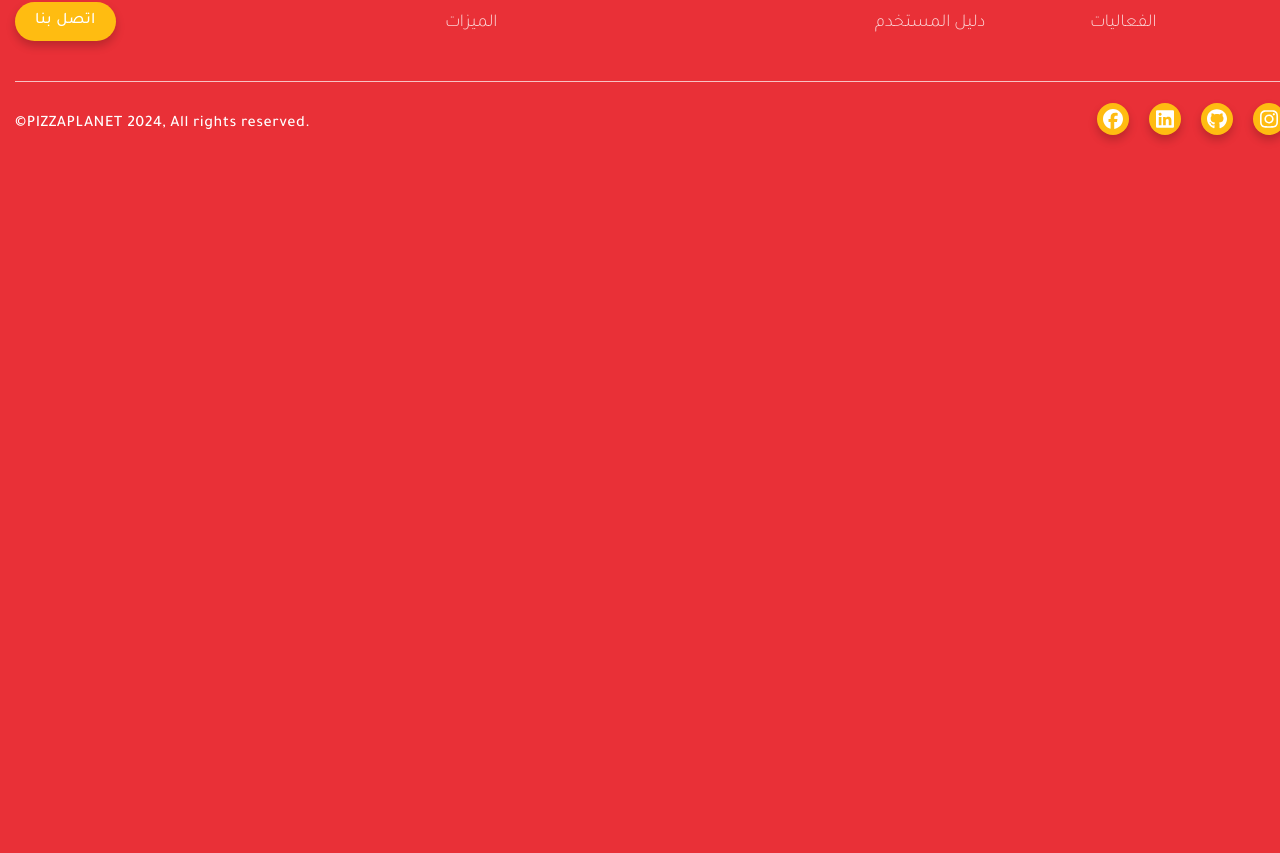
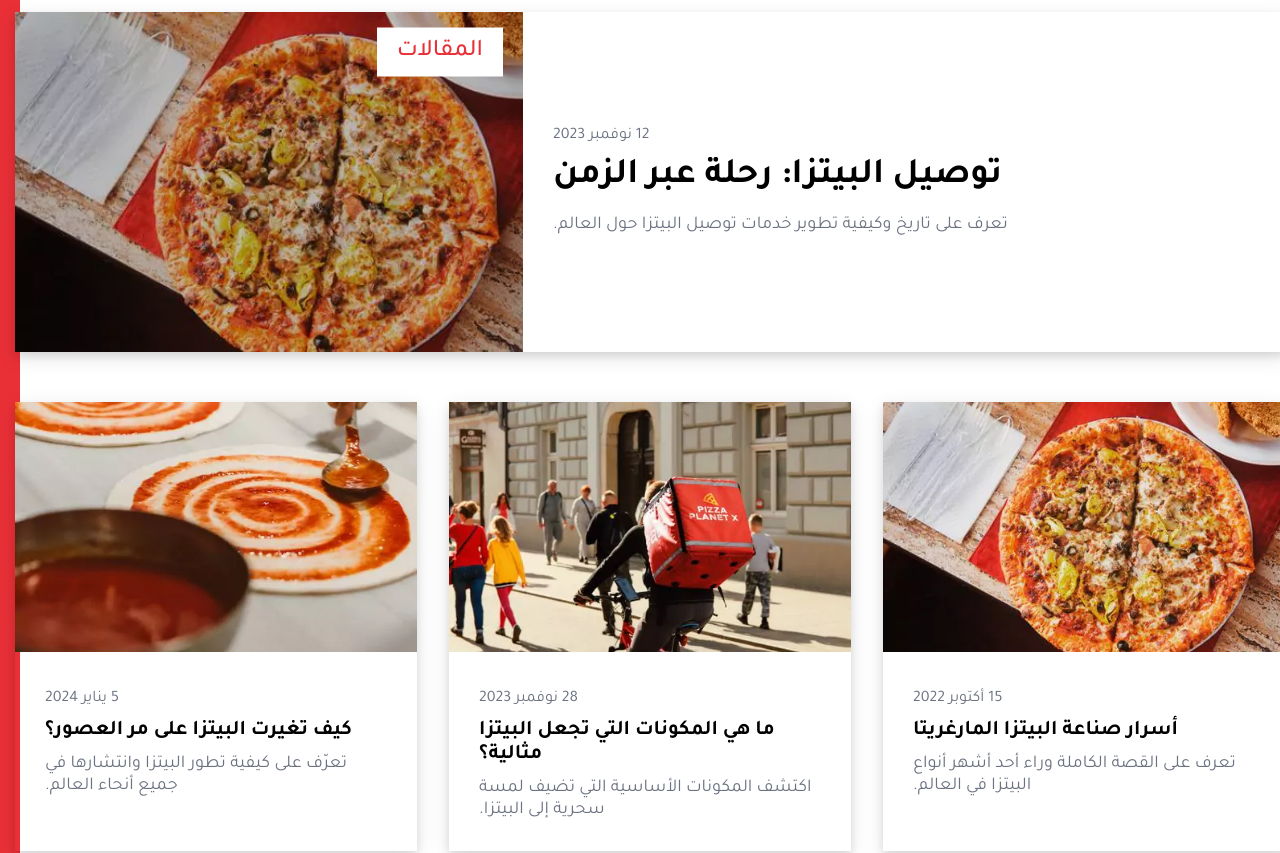
Before and after one commit to Mohda24/Pizza-Planet-Website, a React (Vite) app: page / in a window 1280 px wide. Shown: the part 5759-6612 px from the top of the page. Before the commit the page ends 5956 px from the top, so only its background shows below. Built offline with nearby package versions, Linux system fonts and the light colour scheme; a web font is replaced by a local one.

Commit message:
i add section of articles

```diff
--- a/src/Assets/Images/pizzaImages.js
+++ b/src/Assets/Images/pizzaImages.js
@@ -21,5 +21,8 @@ import p2 from './p2.webp';
 import p3 from './p3.webp';
 import pizzaBigMen from './pizzaBigMen.webp';
 import Tastingpizza from './home-pizzalplanet.webp';
+import firstPizza from './first-pizza.webp';
+import pizzaDelivery from './pizza-delivery.webp';
+import iconicPizzas from './iconic-pizzas-p-500.webp';
 
-export {r1, r2, r3, r4, r5, r6, r7, r8, r9, r10, r11, r12, r13, r14, r15, r16,zayton,pizza,p1,p2,p3,pizzaBigMen,Tastingpizza};
+export {r1, r2, r3, r4, r5, r6, r7, r8, r9, r10, r11, r12, r13, r14, r15, r16,zayton,pizza,p1,p2,p3,pizzaBigMen,Tastingpizza,firstPizza,pizzaDelivery,iconicPizzas};
--- a/src/Components/Pages/Home/Home.jsx
+++ b/src/Components/Pages/Home/Home.jsx
@@ -4,6 +4,7 @@ import SectionPizzaPlanet from './SectionPizzaPlanet/SectionPizzaPlanet'
 import SectionPizzaAdresse from './SectionPizzaAdresse/SectionPizzaAdresse'
 import SectionBrowse from './SectionBrowse/SectionBrowse'
 import SectionTasting from './SectionTasting/SectionTasting'
+import SectionArticles from './SectionArticles/SectionArticles'
 
 
 
@@ -17,6 +18,7 @@ function Home() {
                 <SectionPizzaAdresse/>
                 <SectionBrowse/>
                 <SectionTasting/>
+                <SectionArticles/>
         </main>
         </>
     )
--- /dev/null
+++ b/src/Components/Pages/Home/SectionArticles/Article/Article.jsx
@@ -0,0 +1,19 @@
+import React from 'react'
+import s from './Article.module.scss'
+
+function Article({img,date, title, content}) {
+    return (
+        <article className={s.article}>
+            <img src={img} loading='lazy' alt={`Image of Article ${img.split(".")[0]}`} />
+            <div className={s.articleContent}>
+                <span>{date}</span>
+                <h4>{title}</h4>
+                <p>{content}</p>
+
+            </div>
+
+        </article>
+    )
+}
+
+export default Article
--- /dev/null
+++ b/src/Components/Pages/Home/SectionArticles/Article/Article.module.scss
@@ -0,0 +1,51 @@
+@import "../../../../../Styles/mixin.scss";
+
+// style for Article
+.article{
+    box-shadow: 0px 4px 8px rgba(0, 0, 0, 0.1), 0px 6px 20px rgba(0, 0, 0, 0.1);
+    cursor: pointer;
+
+
+    &>img{
+        width: 100%;
+        height: 15.625rem;
+    }
+
+    // style for article content
+
+    .articleContent{
+        padding: 1.875rem;
+        text-align: left;
+
+        // style for article Date
+        &>span{
+            color:rgb(107, 114, 128);
+            font-size: 1rem;
+            font-weight: 400;
+        }
+        // style for article title
+        &>h4{
+            font-size: 1.3rem;
+            font-weight: 700;
+            margin-top: 0.625rem;
+            margin-bottom: 0.625rem;
+            transition: color 0.3s ease;
+            -webkit-transition: color 0.3s ease;
+            -moz-transition: color 0.3s ease;
+            -ms-transition: color 0.3s ease;
+            -o-transition: color 0.3s ease;
+
+            &:hover{
+                color:var(----bg-color-hex,red);
+            }
+
+        }
+        // style for article content
+        &>p{
+            font-size: 1.125rem;
+            font-weight: 400;
+            color:rgb(107, 114, 128);
+        }
+    }
+
+}
--- /dev/null
+++ b/src/Components/Pages/Home/SectionArticles/BigArticle/BigArticle.jsx
@@ -0,0 +1,27 @@
+import React from 'react'
+import s from './BigArticle.module.scss'
+import Button from '../../../../shared/button/Button'
+
+function BigArticle({img,date, title, content}) {
+    return (
+        <article className={s.BigArticle}>
+            <div className={s.image}>
+                <button> المقالات </button>
+                <img src={img} alt="Image of Article" />
+            </div>
+
+            <div className={s.articleContent}>
+                <span>{date}</span>
+                <h4>{title}</h4>
+                <p>{content}</p>
+
+            </div>
+
+
+
+
+        </article>
+    )
+}
+
+export default BigArticle
--- /dev/null
+++ b/src/Components/Pages/Home/SectionArticles/BigArticle/BigArticle.module.scss
@@ -0,0 +1,115 @@
+@import "../../../../../Styles/mixin.scss";
+
+// style for bigarticle
+.BigArticle{
+    display: flex;
+    flex-direction: row-reverse;
+    align-items: center;
+    margin-top: 3.125rem;
+    box-shadow: 0px 4px 8px rgba(0, 0, 0, 0.1), 0px 6px 20px rgba(0, 0, 0, 0.1);
+
+
+    @include small {
+        flex-direction: column;
+        align-items: flex-end;
+    }
+}
+// style for BigArticle Image
+
+.image{
+    width: 40%;
+    height: 21.25rem;
+    position: relative;
+    overflow: hidden;
+
+    @include small {
+        width: 100%;
+        height: 15.625rem;
+    }
+
+    img{
+        transition: transform 0.2s ease-in;
+        -webkit-transition: transform 0.2s ease-in;
+        -moz-transition: transform 0.2s ease-in;
+        -ms-transition: transform 0.2s ease-in;
+        -o-transition: transform 0.2s ease-in;
+}
+
+    &:hover{
+        &>img{
+            transform: scale(1.1);
+        }
+    }
+
+    &::before{
+        content: "";
+        position: absolute;
+        top: 0;
+        left: 0;
+        width: 100%;
+        height: 100%;
+        background-color:rgba(0, 0, 0, 0.2);
+        z-index: 99;
+
+    }
+
+    &>button{
+        position: absolute;
+        top: 2.5rem;
+        right: 1.25rem;
+        transform: translateY(-50%);
+        background-color: white;
+        color: var(----bg-color-hex,#e93037);
+        border: none;
+        padding: 0.625rem 1.25rem;
+        font-size: 1.5rem;
+        font-weight: 500;
+        -webkit-transform: translateY(-50%);
+        -moz-transform: translateY(-50%);
+        -ms-transform: translateY(-50%);
+        -o-transform: translateY(-50%);
+        cursor: pointer;
+        z-index: 999999;
+}
+}
+   // style for article content
+.articleContent{
+    padding: 1.875rem;
+    text-align: left;
+
+    @include small {
+        padding: 1.25rem;
+
+    }
+
+    // style for article Date
+    &>span{
+        color:rgb(107, 114, 128);
+        font-size: 1rem;
+        font-weight: 400;
+        margin-bottom: .625rem;
+    }
+    // style for article title
+    &>h4{
+        font-size: 2.25rem;
+        font-weight: 700;
+        margin-top: 0.625rem;
+        margin-bottom: .9375rem;
+        transition: color 0.3s ease;
+        -webkit-transition: color 0.3s ease;
+        -moz-transition: color 0.3s ease;
+        -ms-transition: color 0.3s ease;
+        -o-transition: color 0.3s ease;
+
+        &:hover{
+            color:var(----bg-color-hex,red);
+        }
+
+    }
+    // style for article content
+    &>p{
+        font-size: 1.125rem;
+        font-weight: 400;
+        color:rgb(107, 114, 128);
+    }
+}
--- /dev/null
+++ b/src/Components/Pages/Home/SectionArticles/SectionArticles.jsx
@@ -0,0 +1,45 @@
+import React from 'react'
+import s from './SectionArticles.module.scss'
+import Button from '../../../shared/button/Button'
+import Article from './Article/Article'
+import ArticlesData from "../../../../Data/Articles";
+import BigArticle from './BigArticle/BigArticle';
+import { firstPizza } from "../../../../Assets/Images/pizzaImages"
+
+function SectionArticles() {
+    return (
+        <section className={s.SectionArticles}>
+            <div className="container">
+                <div className={s.SectionArticlesHeadng}>
+                    <h2>مقالاتنا</h2>
+                    <Button text={" تصفح جميع المقالات "} customStyle={{ padding: "1.5rem 3.5rem" }} />
+                </div>
+                <BigArticle
+                    img={firstPizza}
+                    date="12 نوفمبر 2023"
+                    title="توصيل البيتزا: رحلة عبر الزمن"
+                    content="تعرف على تاريخ وكيفية تطوير خدمات توصيل البيتزا حول العالم."
+                />
+
+                <div className={s.articles}>
+                    {ArticlesData.map((article, index) => {
+                        return <Article
+                            key={index}
+                            img={article.img}
+                            date={article.date}
+                            title={article.title}
+                            content={article.content}
+                        />
+                    })}
+
+                </div>
+
+
+
+            </div>
+
+        </section>
+    )
+}
+
+export default SectionArticles
--- /dev/null
+++ b/src/Components/Pages/Home/SectionArticles/SectionArticles.module.scss
@@ -0,0 +1,40 @@
+@import "../../../../Styles/mixin.scss";
+
+// style for SectionArticles
+.SectionArticles{
+    background-color: white;
+    padding-block: var(--Section-Padding);
+
+    // style for heading
+
+    .SectionArticlesHeadng{
+        display: flex;
+        justify-content: space-between;
+        align-items: center;
+
+        @include small {
+            flex-direction: column;
+            align-items: center;
+        }
+
+        &>h2{
+            font-size: 3rem;
+            font-weight: 700;
+            color: var(--text-color);
+
+            @include small {
+                font-size: 2.5rem;
+            }
+
+}
+    }
+    // STYLES FOR ARTICLE
+
+    .articles{
+        display: grid;
+        grid-template-columns: repeat(auto-fill, minmax(20rem, 1fr));
+        gap: 2rem;
+        margin-top: 3.125rem;
+    }
+
+}
--- a/src/Components/Pages/Home/SectionTasting/SectionTasting.module.scss
+++ b/src/Components/Pages/Home/SectionTasting/SectionTasting.module.scss
@@ -17,6 +17,11 @@
     max-width: 43.75rem;
     overflow: hidden;
     position: relative;
+
+    @include medium{
+
+        max-width: unset;
+    }
 
     &:before{
         content: "";
@@ -89,6 +94,13 @@
         justify-content: center;
         margin: 1.25rem 0;
 
+        &>button{
+            @include medium{
+                font-size: 1rem;
+                padding: .625rem 1.25rem;
+            }
+        }
+
 
 
     }
--- /dev/null
+++ b/src/Data/Articles.js
@@ -0,0 +1,23 @@
+import { firstPizza, pizzaDelivery, iconicPizzas } from "../Assets/Images/pizzaImages";
+const ArticlesData = [
+    {
+        img: firstPizza,
+        date: "15 أكتوبر 2022",
+        title: "أسرار صناعة البيتزا المارغريتا",
+        content: "تعرف على القصة الكاملة وراء أحد أشهر أنواع البيتزا في العالم.",
+    },
+    {
+        img: pizzaDelivery,
+        date: "28 نوفمبر 2023",
+        title: "ما هي المكونات التي تجعل البيتزا مثالية؟",
+        content: "اكتشف المكونات الأساسية التي تضيف لمسة سحرية إلى البيتزا.",
+    },
+    {
+        img: iconicPizzas,
+        date: "5 يناير 2024",
+        title: "كيف تغيرت البيتزا على مر العصور؟",
+        content: "تعرّف على كيفية تطور البيتزا وانتشارها في جميع أنحاء العالم.",
+    },
+];
+
+export default ArticlesData;
```
Also changed, not shown: src/Components/shared/Form/Form.jsx (added), src/Components/shared/Form/Form.module.scss (added).
